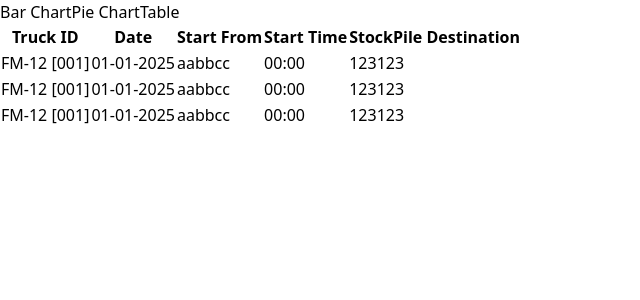
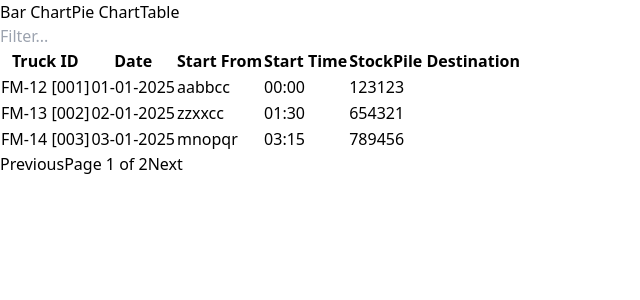
Before and after one commit to dannysteve0693/chart-portfolio, a React (Vite) app: page / in a window 1280 px wide. Shown: the top 300 px of the page, without its empty margins (0-640 px from the left). Built offline with nearby package versions, Linux system fonts and the light colour scheme.

Commit message:
Change Table and Add Filter and Pagination

```diff
--- a/src/components/PieChartExample.tsx
+++ b/src/components/PieChartExample.tsx
@@ -21,14 +21,14 @@ function PieChartExample() {
 
 
   return (
-    <>
+    <div className='container mx-auto p-4'>
       <div className='text-center my-4'>
         <h2 className='text-2xl font-bold'>Area Clearance (in m2)</h2>
       </div>
-      <div className='flex flex-col md:flex-row gap-4 justify-center items-center'>
+      <div className='flex flex-col md:flex-row gap-6 justify-center items-center'>
         <div className='flex flex-col justify-center items-center'>
           <h3><strong>Today</strong></h3>
-            <PieChart width={400} height={400}>
+          <PieChart width={200} height={200}>
             <Pie
               dataKey="value"
               startAngle={180}
@@ -45,7 +45,7 @@ function PieChartExample() {
         </div>
         <div className='flex flex-col justify-center items-center'>
           <h3><strong>Yesterday</strong></h3>
-            <PieChart width={400} height={400}>
+          <PieChart width={200} height={200}>
             <Pie
               dataKey="value"
               startAngle={180}
@@ -62,7 +62,7 @@ function PieChartExample() {
         </div>
         <div className='flex flex-col justify-center items-center'>
           <h3><strong>This Month</strong></h3>
-            <PieChart width={400} height={400}>
+          <PieChart width={200} height={200}>
             <Pie
               dataKey="value"
               startAngle={180}
@@ -79,7 +79,7 @@ function PieChartExample() {
         </div>
       </div>
 
-    </>
+    </div>
   )
 }
 
--- a/src/components/TableExample.tsx
+++ b/src/components/TableExample.tsx
@@ -1,42 +1,112 @@
+import { useState } from 'react';
+
+interface Row {
+    truckId: string;
+    date: string;
+    startFrom: string;
+    startTime: string;
+    destination: string;
+}
+
+const initialData: Row[] = [
+    { truckId: "FM-12 [001]", date: "01-01-2025", startFrom: "aabbcc", startTime: "00:00", destination: "123123" },
+    { truckId: "FM-13 [002]", date: "02-01-2025", startFrom: "zzxxcc", startTime: "01:30", destination: "654321" },
+    { truckId: "FM-14 [003]", date: "03-01-2025", startFrom: "mnopqr", startTime: "03:15", destination: "789456" },
+    { truckId: "FM-15 [004]", date: "04-01-2025", startFrom: "lmnopq", startTime: "04:45", destination: "321654" },
+    { truckId: "FM-16 [005]", date: "05-01-2025", startFrom: "xyzuvw", startTime: "06:00", destination: "987321" },
+];
+
 
 function TableExample() {
+
+    const [filter, setFilter] = useState("");
+    const [page, setPage] = useState(1);
+    const rowsPerPage = 3;
+
+    const filteredData = initialData.filter(
+        (row) =>
+            row.truckId.toLowerCase().includes(filter.toLowerCase()) ||
+            row.date.includes(filter) ||
+            row.startFrom.toLowerCase().includes(filter.toLowerCase()) ||
+            row.startTime.includes(filter) ||
+            row.destination.includes(filter)
+    );
+
+    const totalPages = Math.ceil(filteredData.length / rowsPerPage);
+    const paginatedData = filteredData.slice(
+        (page - 1) * rowsPerPage,
+        page * rowsPerPage
+    );
+
     return (
-        <div className="overflow-x-auto">
+        <div className="overflow-x-auto p-4">
+            <div className="mb-3">
+                <input
+                    type="text"
+                    placeholder="Filter..."
+                    value={filter}
+                    onChange={(e) => {
+                        setFilter(e.target.value);
+                        setPage(1);
+                    }}
+                    className="border border-gray-300 px-3 py-2 rounded-md w-64"
+                />
+            </div>
+
             <table className="min-w-full border-collapse border border-gray-200 table-auto whitespace-nowrap">
                 <thead>
                     <tr>
-                        <th className="border border-gray-300 px-4 py-2 ">Truck ID</th>
-                        <th className="border border-gray-300 px-4 py-2 ">Date</th>
-                        <th className="border border-gray-300 px-4 py-2 ">Start From</th>
-                        <th className="border border-gray-300 px-4 py-2 ">Start Time</th>
-                        <th className="border border-gray-300 px-4 py-2 ">StockPile Destination</th>
+                        <th className="border border-gray-300 px-4 py-2">Truck ID</th>
+                        <th className="border border-gray-300 px-4 py-2">Date</th>
+                        <th className="border border-gray-300 px-4 py-2">Start From</th>
+                        <th className="border border-gray-300 px-4 py-2">Start Time</th>
+                        <th className="border border-gray-300 px-4 py-2">StockPile Destination</th>
                     </tr>
                 </thead>
-                <tbody className='text-center '>
-                    <tr className='odd:bg-white even:bg-gray-100 border border-gray-300'>
-                        <td>FM-12 [001]</td>
-                        <td>01-01-2025</td>
-                        <td>aabbcc</td>
-                        <td>00:00</td>
-                        <td>123123</td>
-                    </tr>
-                    <tr className='odd:bg-white even:bg-gray-100 border border-gray-300'>
-                        <td>FM-12 [001]</td>
-                        <td>01-01-2025</td>
-                        <td>aabbcc</td>
-                        <td>00:00</td>
-                        <td>123123</td>
-                    </tr>
-                    <tr className='odd:bg-white even:bg-gray-100 border border-gray-300'>
-                        <td>FM-12 [001]</td>
-                        <td>01-01-2025</td>
-                        <td>aabbcc</td>
-                        <td>00:00</td>
-                        <td>123123</td>
-                    </tr>
+                <tbody className="text-center">
+                    {paginatedData.map((row, idx) => (
+                        <tr
+                            key={idx}
+                            className="odd:bg-white even:bg-gray-100 border border-gray-300"
+                        >
+                            <td>{row.truckId}</td>
+                            <td>{row.date}</td>
+                            <td>{row.startFrom}</td>
+                            <td>{row.startTime}</td>
+                            <td>{row.destination}</td>
+                        </tr>
+                    ))}
+                    {paginatedData.length === 0 && (
+                        <tr>
+                            <td colSpan={5} className="py-4 text-gray-500">
+                                No results found
+                            </td>
+                        </tr>
+                    )}
                 </tbody>
             </table>
+
+            <div className="flex justify-between items-center mt-4">
+                <button
+                    onClick={() => setPage((p) => Math.max(p - 1, 1))}
+                    disabled={page === 1}
+                    className="px-3 py-1 border rounded-md disabled:opacity-50"
+                >
+                    Previous
+                </button>
+                <span>
+                    Page {page} of {totalPages || 1}
+                </span>
+                <button
+                    onClick={() => setPage((p) => Math.min(p + 1, totalPages))}
+                    disabled={page === totalPages || totalPages === 0}
+                    className="px-3 py-1 border rounded-md disabled:opacity-50"
+                >
+                    Next
+                </button>
+            </div>
         </div>
+
     )
 }
 
```
Lines whose indentation alone changed are shown as unchanged.
